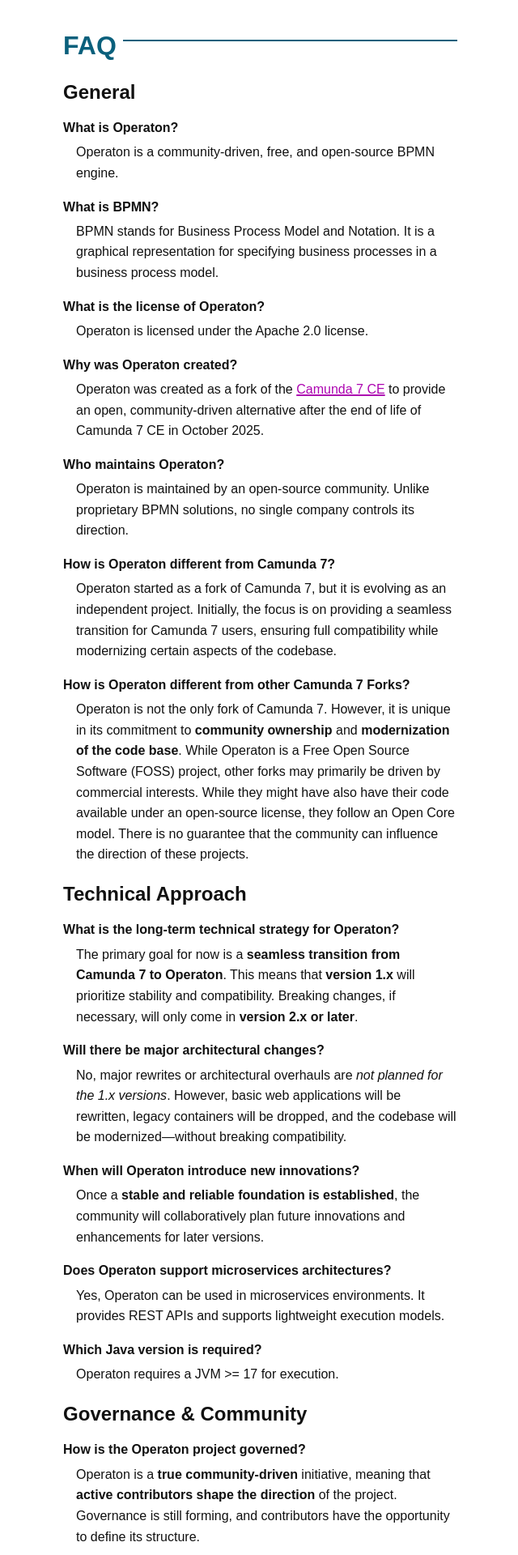
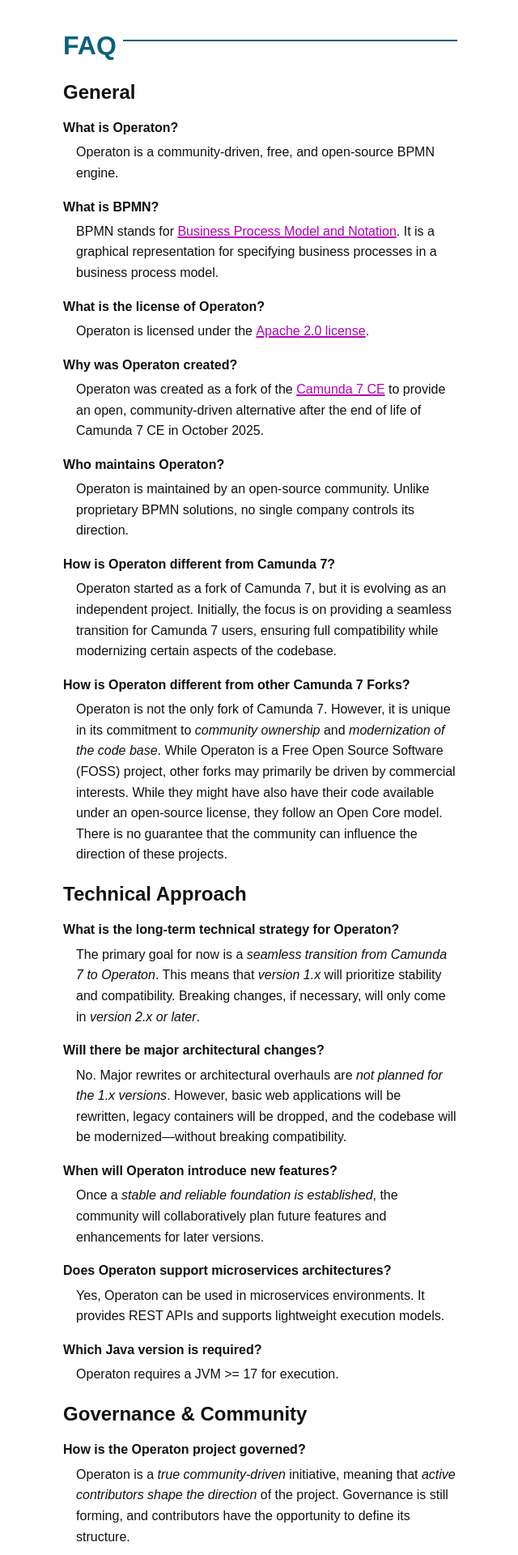
Before and after one commit to operaton/operaton.org, a Jekyll site: the page built from index.html, in a window 1280 px wide. Shown: the part 3080-5000 px from the top of the page at 81% size, without its empty margins (206-846 px from the left). Built offline with Jekyll 4.4.1, drawn with Linux system fonts in a browser that asks for light colours.

```diff
--- a/index.html
+++ b/index.html
@@ -211,10 +211,11 @@ title: "Operaton"
         <dd>Operaton is a community-driven, free, and open-source BPMN engine.</dd>
 
         <dt>What is BPMN?</dt>
-        <dd>BPMN stands for Business Process Model and Notation. It is a graphical representation for specifying business processes in a business process model.</dd>
+        <dd>BPMN stands for <a href="https://en.wikipedia.org/wiki/Business_Process_Model_and_Notation">Business Process Model and Notation</a>. It is a graphical representation
+          for specifying business processes in a business process model.</dd>
 
         <dt>What is the license of Operaton?</dt>
-        <dd>Operaton is licensed under the Apache 2.0 license.</dd>
+        <dd>Operaton is licensed under the <a href="https://raw.githubusercontent.com/operaton/operaton/refs/heads/main/LICENSE">Apache 2.0 license</a>.</dd>
 
         <dt>Why was Operaton created?</dt>
         <dd>
@@ -233,7 +234,7 @@ title: "Operaton"
 
         <dt>How is Operaton different from other Camunda 7 Forks?</dt>
         <dd>
-          Operaton is not the only fork of Camunda 7. However, it is unique in its commitment to <b>community ownership</b> and <b>modernization of the code base</b>.
+          Operaton is not the only fork of Camunda 7. However, it is unique in its commitment to <em>community ownership</em> and <em>modernization of the code base</em>.
           While Operaton is a Free Open Source Software (FOSS) project, other forks may primarily be driven by commercial interests.
           While they might have also have their code available under an open-source license, they follow an Open Core model. There is no guarantee that the community can
           influence the direction of these projects.
@@ -244,18 +245,18 @@ title: "Operaton"
       <dl>
         <dt>What is the long-term technical strategy for Operaton?</dt>
         <dd>
-          The primary goal for now is a <b>seamless transition from Camunda 7 to Operaton</b>. This means that <b>version 1.x</b> will prioritize stability and compatibility.
-          Breaking changes, if necessary, will only come in <b>version 2.x or later</b>.
+          The primary goal for now is a <em>seamless transition from Camunda 7 to Operaton</em>. This means that <em>version 1.x</em> will prioritize stability and compatibility.
+          Breaking changes, if necessary, will only come in <em>version 2.x or later</em>.
         </dd>
 
         <dt>Will there be major architectural changes?</dt>
         <dd>
-          No, major rewrites or architectural overhauls are <i>not planned for the 1.x versions</i>.
+          No. Major rewrites or architectural overhauls are <i>not planned for the 1.x versions</i>.
           However, basic web applications will be rewritten, legacy containers will be dropped, and the codebase will be modernized—without breaking compatibility.
         </dd>
 
-        <dt>When will Operaton introduce new innovations?</dt>
-        <dd>Once a <b>stable and reliable foundation is established</b>, the community will collaboratively plan future innovations and enhancements for later versions.</dd>
+        <dt>When will Operaton introduce new features?</dt>
+        <dd>Once a <em>stable and reliable foundation is established</em>, the community will collaboratively plan future features and enhancements for later versions.</dd>
 
         <dt>Does Operaton support microservices architectures?</dt>
         <dd>Yes, Operaton can be used in microservices environments. It provides REST APIs and supports lightweight execution models.</dd>
@@ -267,13 +268,13 @@ title: "Operaton"
       <h4>Governance & Community</h4>
       <dl>
         <dt>How is the Operaton project governed?</dt>
-        <dd>Operaton is a <b>true community-driven</b> initiative, meaning that <b>active contributors shape the direction</b> of the project.
+        <dd>Operaton is a <em>true community-driven</em> initiative, meaning that <em>active contributors shape the direction</em> of the project.
           Governance is still forming, and contributors have the opportunity to define its structure.
         </dd>
 
         <dt>Will a formal organization govern Operaton?</dt>
         <dd>
-          There are plans to establish a <b>non-profit organization</b> to manage key decisions.
+          There are plans to establish a <em>non-profit organization</em> to manage key decisions.
           However, governance will remain open—no single company will be able to dictate
           the project’s direction against the interests of the community.
         </dd>
@@ -283,9 +284,9 @@ title: "Operaton"
 
         <dt>How does one become a committer?</dt>
         <dd>
-          Gaining committer status requires <b>meaningful contributions over time</b>.
+          Gaining committer status requires <em>meaningful contributions over time</em>.
           Once a contributor has earned the trust of the community, they can be promoted to a committer.
-          At the moment, the process is quite open — <b>just start contributing!</b>
+          At the moment, the process is quite open — <em>just start contributing!</em>
         </dd>
 
         <dt>Is Operaton truly open?</dt>
@@ -309,8 +310,8 @@ title: "Operaton"
 
         <dt>What happens after version 1.x?</dt>
         <dd>
-          After establishing a stable 1.x version, the project will <b>gradually modernize and evolve</b>.
-          The goal is to <b>stay relevant for the next decade</b> while maintaining backward compatibility.
+          After establishing a stable 1.x version, the project will <em>gradually modernize and evolve</em>.
+          The goal is to <em>stay relevant for the next decade</em> while maintaining backward compatibility.
         </dd>
       </dl>
 
@@ -329,11 +330,14 @@ title: "Operaton"
       <h4>Migration from Camunda 7 CE</h4>
       <dl>
         <dt>Can I migrate from Camunda 7 Community Edition (CE) to Operaton?</dt>
-        <dd>Yes! Operaton is designed to be a <b>drop-in replacement</b> for Camunda 7 CE, ensuring a smooth transition.</dd>
+        <dd>
+          Yes! Operaton is designed to provide <em>smooth transition</em> for Camunda 7 CE.
+          For the case that minor adjustments are required they will be documented extensively in our migration guide.
+        </dd>
 
         <dt>Will my existing BPMN processes work in Operaton?</dt>
         <dd>
-          Yes. The 1.x versions of Operaton prioritize <b>full compatibility with Camunda 7</b>.
+          Yes. The 1.x versions of Operaton prioritize <em>full compatibility with Camunda 7</em>.
           Your BPMN models, process definitions, and execution logic will continue to work without changes.
         </dd>
 
@@ -341,19 +345,19 @@ title: "Operaton"
         <dd>
           The migration process is straightforward:
           <ol>
-            <li>Upgrade to Camunda 7 CE <b>version 7.24</b>, which is the latest release before its end of life.</li>
+            <li>Upgrade to Camunda 7 CE <em>version 7.24</em>, which is the latest release before its end of life.</li>
             <li>Update your application dependencies to use Operaton instead of Camunda 7.</li>
             <li>Replace the Camunda 7 libraries with Operaton equivalents in your build system (Maven, Gradle, etc.).</li>
             <li>Verify compatibility with your existing database schema.</li>
             <li>Run tests to ensure process execution behaves as expected.</li>
           </ol>
           <p>
-            A detailed <b>migration guide</b> will be available soon.
+            A detailed <em>migration guide</em> will be available soon.
           </p>
         </dd>
 
         <dt>What about database compatibility?</dt>
-        <dd>Operaton <b>keeps the same database schema as Camunda 7</b>, so no database migration is required when switching.</dd>
+        <dd>Operaton <em>keeps the same database schema as Camunda 7</em>, so no database migration is required when switching.</dd>
 
         <dt>Are there tools to assist with migration?</dt>
         <dd>Yes, the community is working on migration tooling to automate dependency updates and compatibility checks.</dd>
@@ -388,7 +392,7 @@ title: "Operaton"
         <dt>Will Operaton remain a Camunda 7 clone?</dt>
         <dd>
           No! While version 1.x ensures compatibility, Operaton will <i>evolve</i> over time to introduce modern features. The goal is not just to replicate Camunda 7, but to
-          <b>build a long-lasting open-source BPMN engine</b>.
+          <strong>build a long-lasting open-source BPMN engine</strong>.
         </dd>
 
         <dt>How can I help shape the future of Operaton?</dt>
```
